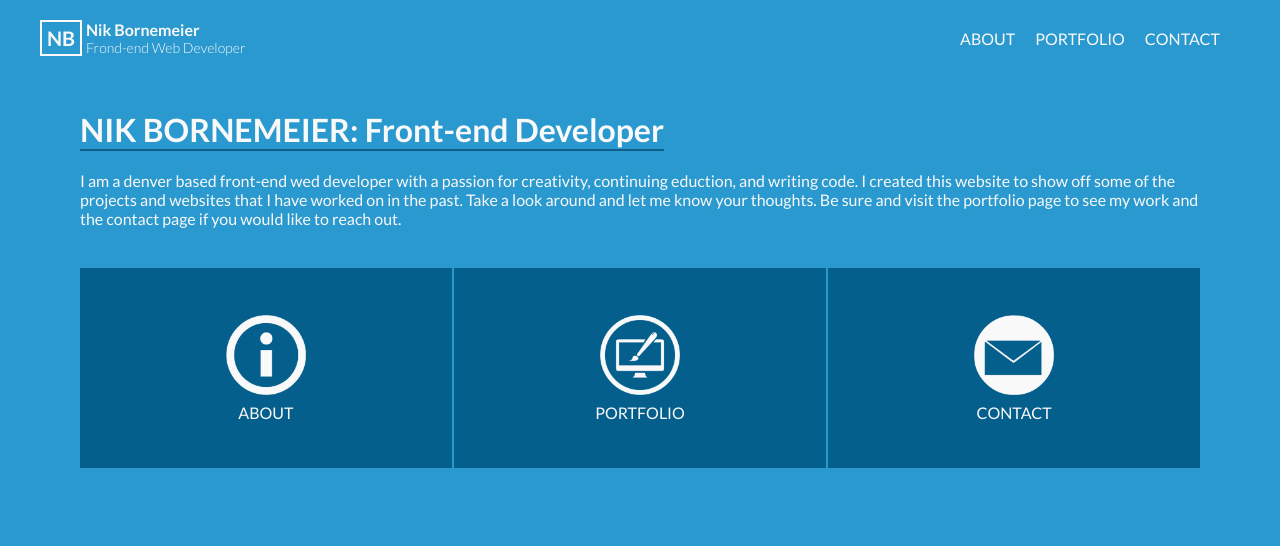
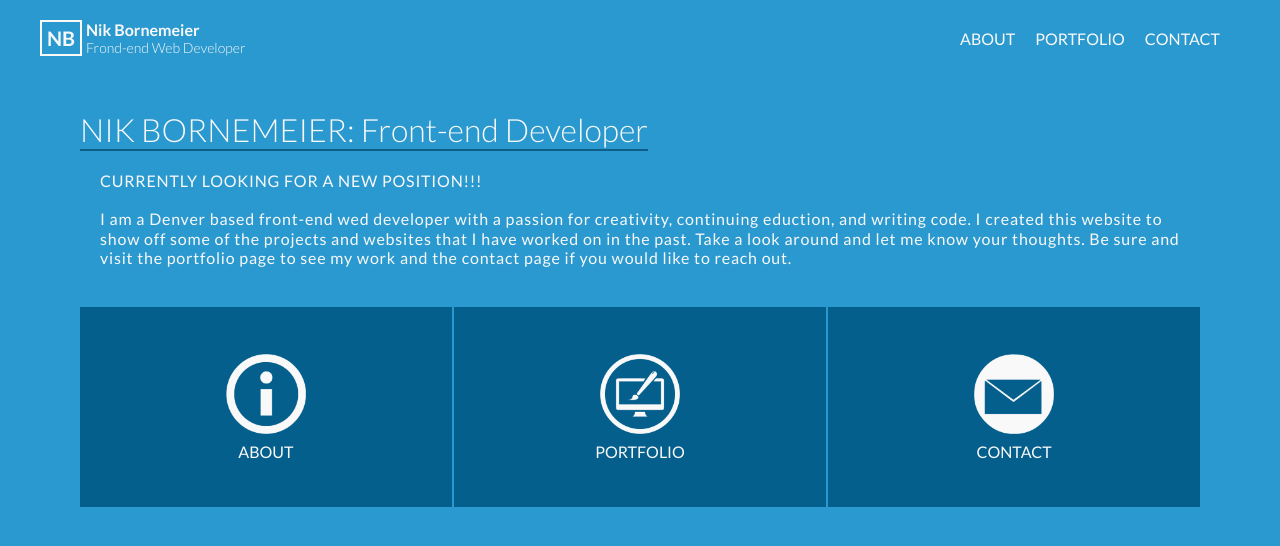
Before and after one commit to NikBorn/Personal-Portfolio, a React (Create React App) app: page / in a window 1280 px wide. Shown: the top 546 px of the page. Built offline with nearby package versions, Linux system fonts and the light colour scheme.

Commit message:
adjust line height and letter spacing

```diff
--- a/src/Components/App/App.css
+++ b/src/Components/App/App.css
@@ -50,10 +50,14 @@ a:hover {
   margin-top: 40px;
   border-bottom: 2px solid #0F5F8A;
   display: inline-block;
+  font-weight: 300;
 }
 
 .intro {
-  margin-top: 20px;
+  margin: 20px 20px 0 20px;
+  line-height: 1.2em;
+  letter-spacing: .05em
+
 }
 
 main {
--- a/src/Components/App/App.js
+++ b/src/Components/App/App.js
@@ -21,7 +21,9 @@ class App extends Component {
         <main>
           <h1 className='site-title'>NIK BORNEMEIER: Front-end Developer</h1>
           <p className="intro">
-            I am a denver based front-end wed developer with a passion for creativity, continuing eduction, and writing code.
+            CURRENTLY LOOKING FOR A NEW POSITION!!! <br/>
+            <br/>
+            I am a Denver based front-end wed developer with a passion for creativity, continuing eduction, and writing code.
             I created this website to show off some of the projects and websites that I have worked on in the past.  Take
             a look around and let me know your thoughts.  Be sure and visit the portfolio page to see my work and the contact
             page if you would like to reach out.
```
